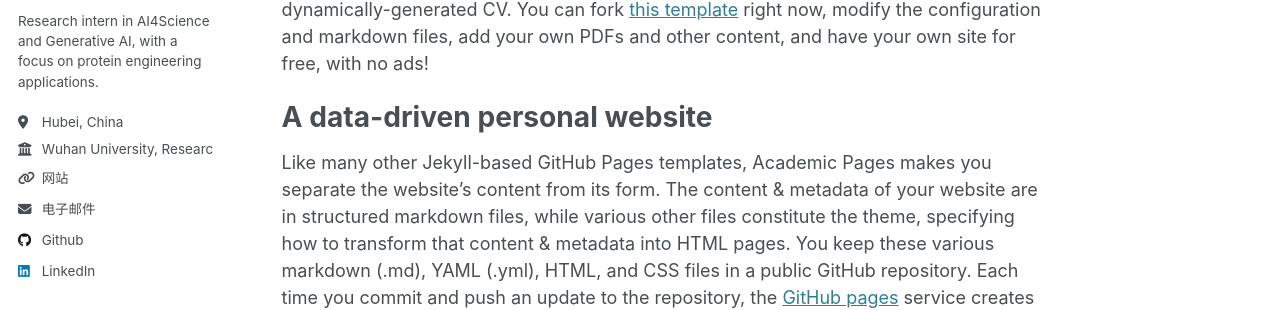
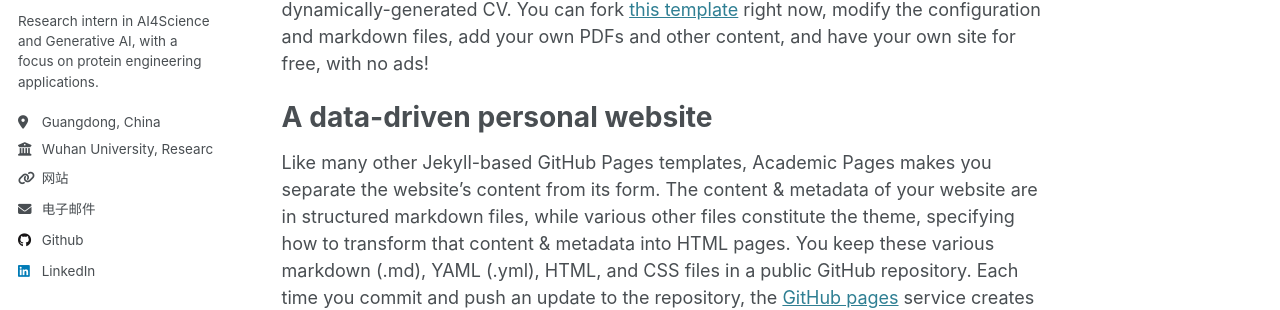
Before and after one commit to XinhuiChen-02/XinhuiChen-02.github.io, a Jekyll site: the page built from _pages/about.md, in a window 1280 px wide. Shown: the part 342-652 px from the top of the page. Built offline with Jekyll 4.4.1, drawn with Linux system fonts in a browser that asks for light colours.

Commit message:
Update _config.yml

```diff
--- a/_config.yml
+++ b/_config.yml
@@ -25,7 +25,7 @@ author:
   name             : "Xinhui Chen"
   pronouns         : "she/her" # example: "she/her"
   bio              : "Research intern in AI4Science and Generative AI, with a focus on protein engineering applications."
-  location         : "Hubei, China"
+  location         : "Guangdong, China"
   employer         : "Wuhan University, Research Assistant, Computer Science Department"
   uri              : "https://XinhuiChen-02.github.io/"# URL
   email            : "xinhuichen.be@gmail.com"
```
